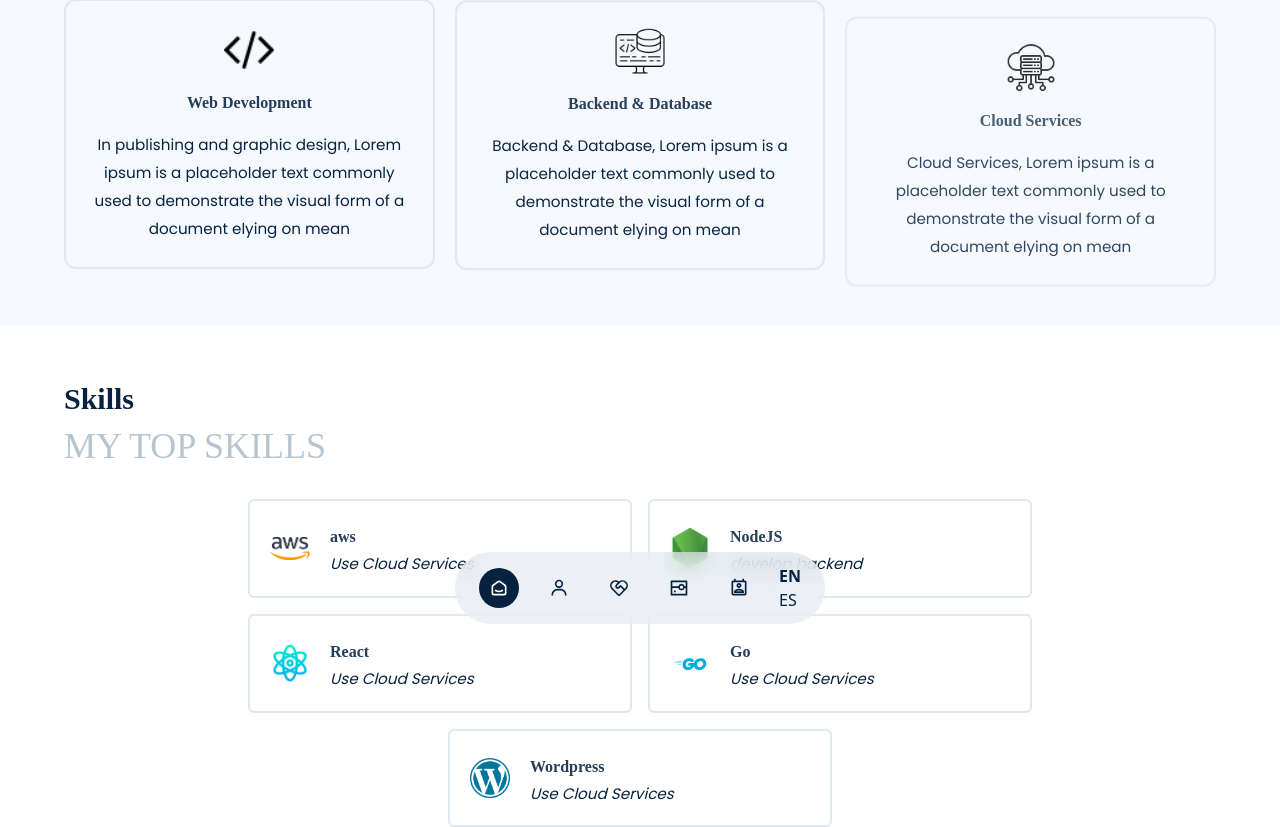
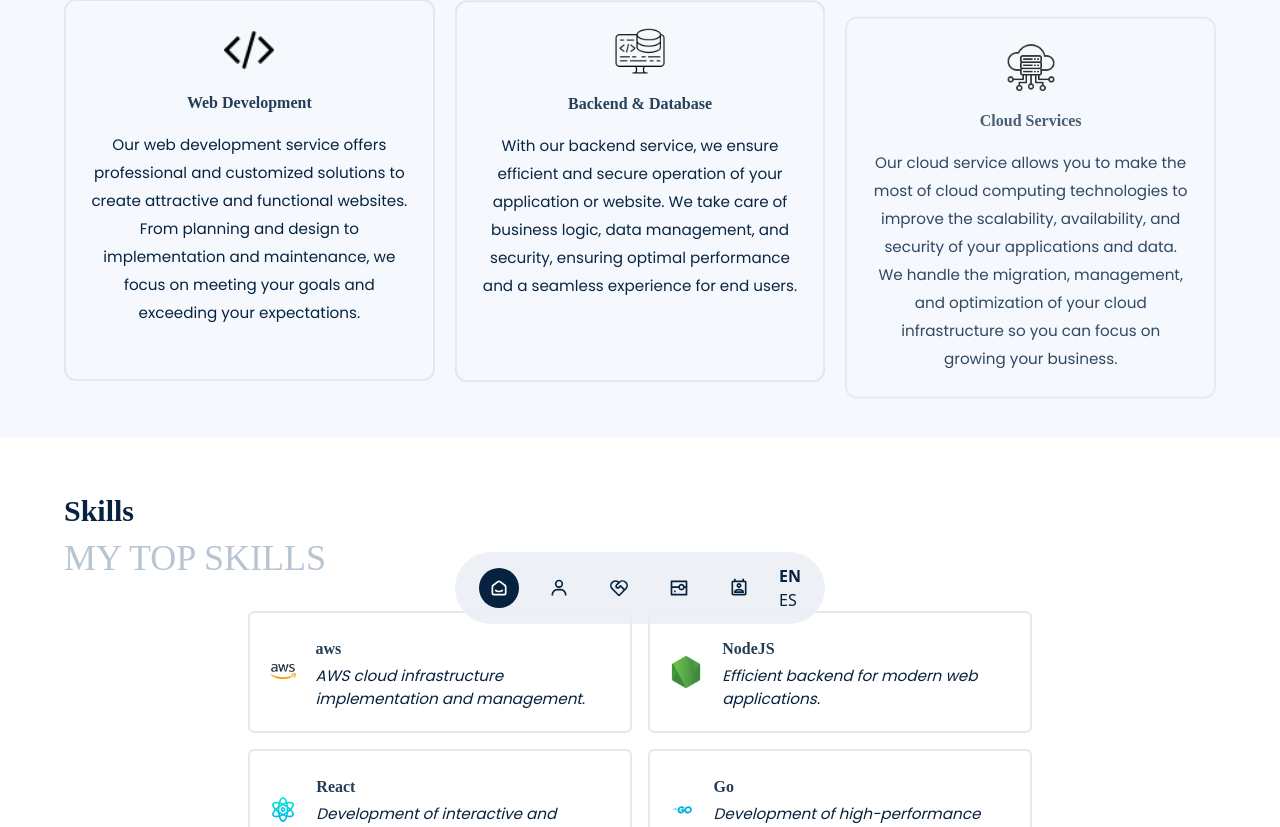
Before and after one commit to dani54196/sos_portfolio, a React (Vite) app: page / in a window 1280 px wide. Shown: the part 976-1803 px from the top of the page. Built offline with nearby package versions, Linux system fonts and the light colour scheme; a web font is replaced by a local one.

Commit message:
skill & services

```diff
--- a/src/components/Hero.jsx
+++ b/src/components/Hero.jsx
@@ -53,8 +53,8 @@ const Hero = () => {
           <img
             src={hero.image}
             data-aos="slide-up"
-            alt="..."
-            className="h-full object-cover"
+            alt="software of south logo"
+            className="object-cover"
           />
         </div>
       </div>
--- a/src/components/Skills.jsx
+++ b/src/components/Skills.jsx
@@ -8,7 +8,6 @@ import node from "../assets/images/Skills/node.png";
 import react from "../assets/images/Skills/react.png";
 import go from "../assets/images/Skills/golang.png";
 import wordpress from "../assets/images/Skills/wordpress.png";
-
 
 const customStyles = {
   content: {
@@ -32,7 +31,6 @@ const Skills = () => {
 
   return (
     <section className="min-h-fit" id="skills">
-      {/* content */}
       <div className="md:container px-5  py-14">
         <h2 className="title" data-aos="fade-down">
           {t("skills.title")}
@@ -42,7 +40,6 @@ const Skills = () => {
         </h4>
         <br />
         <div className="flex flex-wrap gap-4 justify-center">
-          {/* /// */}
           <div
             data-aos="fade-up"
             data-aos-delay={1 * 200}
@@ -62,7 +59,6 @@ const Skills = () => {
               <p className="italic">{t("skills.aws")}</p>
             </div>
           </div>
-          {/* /// */}
           <div
             data-aos="fade-up"
             data-aos-delay={2 * 200}
@@ -82,7 +78,6 @@ const Skills = () => {
               <p className="italic">{t("skills.node")}</p>
             </div>
           </div>
-          {/* /// */}
           <div
             data-aos="fade-up"
             data-aos-delay={3 * 200}
@@ -99,10 +94,9 @@ const Skills = () => {
             </div>
             <div>
               <h6>React</h6>
-              <p className="italic">{t("skills.aws")}</p>
+              <p className="italic">{t("skills.react")}</p>
             </div>
           </div>
-          {/* /// */}{" "}
           <div
             data-aos="fade-up"
             data-aos-delay={4 * 200}
@@ -119,10 +113,9 @@ const Skills = () => {
             </div>
             <div>
               <h6>Go</h6>
-              <p className="italic">{t("skills.aws")}</p>
+              <p className="italic">{t("skills.go")}</p>
             </div>
           </div>
-          {/* /// */}{" "}
           <div
             data-aos="fade-up"
             data-aos-delay={5 * 200}
@@ -139,10 +132,9 @@ const Skills = () => {
             </div>
             <div>
               <h6>Wordpress</h6>
-              <p className="italic">{t("skills.aws")}</p>
+              <p className="italic">{t("skills.wordpress")}</p>
             </div>
           </div>
-          {/* /// */}
         </div>
       </div>
     </section>
--- a/src/translation/i18n.js
+++ b/src/translation/i18n.js
@@ -28,19 +28,23 @@ i18n
             subtitle: "MY SERVICES",
             title1: "Web Development",
             para1:
-              "In publishing and graphic design, Lorem ipsum is a placeholder text commonly used to demonstrate the visual form of a document elying on mean",
+              "Our web development service offers professional and customized solutions to create attractive and functional websites. From planning and design to implementation and maintenance, we focus on meeting your goals and exceeding your expectations.",
             title2: "Backend & Database",
             para2:
-              "Backend & Database, Lorem ipsum is a placeholder text commonly used to demonstrate the visual form of a document elying on mean",
+              "With our backend service, we ensure efficient and secure operation of your application or website. We take care of business logic, data management, and security, ensuring optimal performance and a seamless experience for end users.",
             title3: "Cloud Services",
             para3:
-              "Cloud Services, Lorem ipsum is a placeholder text commonly used to demonstrate the visual form of a document elying on mean",
+              "Our cloud service allows you to make the most of cloud computing technologies to improve the scalability, availability, and security of your applications and data. We handle the migration, management, and optimization of your cloud infrastructure so you can focus on growing your business.",
           },
           skills: {
             title: "Skills",
             subtitle: "MY TOP SKILLS",
-            aws: "Use Cloud Services",
-            node: "develop backend",
+            aws: "AWS cloud infrastructure implementation and management.",
+            node: "Efficient backend for modern web applications.",
+            react: "Development of interactive and responsive user interfaces.",
+            go: "Development of high-performance and concurrency applications.",
+            wordpress:
+              "Websites using WordPress, including themes and plugins.",
           },
           projects: {
             title: "Projects",
@@ -76,19 +80,24 @@ i18n
             subtitle: "MIS SERVICIOS",
             title1: "Desarrollo web",
             para1:
-              "En publicaciones y diseño gráfico, Lorem ipsum es un texto de relleno comúnmente utilizado para demostrar la forma visual de un documento que depende de la media",
+              "Nuestro servicio de desarrollo web ofrece soluciones personalizadas y profesionales para crear sitios web atractivos y funcionales. Desde la planificación y el diseño hasta la implementación y el mantenimiento, nos enfocamos en cumplir con tus objetivos y superar tus expectativas.",
             title2: "Backend & Base de datos",
             para2:
-              "Backend & Base de datos, Lorem ipsum es un texto de relleno comúnmente utilizado para demostrar la forma visual de un documento que depende de la media",
+              "Con nuestro servicio de backend, garantizamos un funcionamiento eficiente y seguro de tu aplicación o sitio web. Nos encargamos de la lógica de negocio, la gestión de datos y la seguridad, asegurando un rendimiento óptimo y una experiencia sin problemas para los usuarios finales.",
             title3: "Servicios en la nube",
             para3:
-              "Servicios en la nube, Lorem ipsum es un texto de relleno comúnmente utilizado para demostrar la forma visual de un documento que depende de la media",
+              "Nuestro servicio en la nube te permite aprovechar al máximo las tecnologías de computación en la nube para mejorar la escalabilidad, la disponibilidad y la seguridad de tus aplicaciones y datos. Nos encargamos de la migración, la gestión y la optimización de tu infraestructura en la nube para que puedas centrarte en hacer crecer tu negocio.",
           },
           skills: {
             title: "Habilidades",
             subtitle: "MIS HABILIDADES PRINCIPALES",
-            aws: "Uso de servicios en la nube",
-            node: "desarrollar backend",
+            aws: " Implementación y gestión de infraestructuras en la nube AWS.",
+            node: "Backend eficiente para aplicaciones web modernas.",
+            react:
+              "Desarrollo de interfaces de usuario interactivas y receptivas.",
+            go: "Desarrollo de aplicaciones de alto rendimiento y concurrencia.",
+            wordpress:
+              "Sitios web utilizando WordPress, incluyendo temas y plugins.",
           },
           projects: {
             title: "Proyectos",
```
